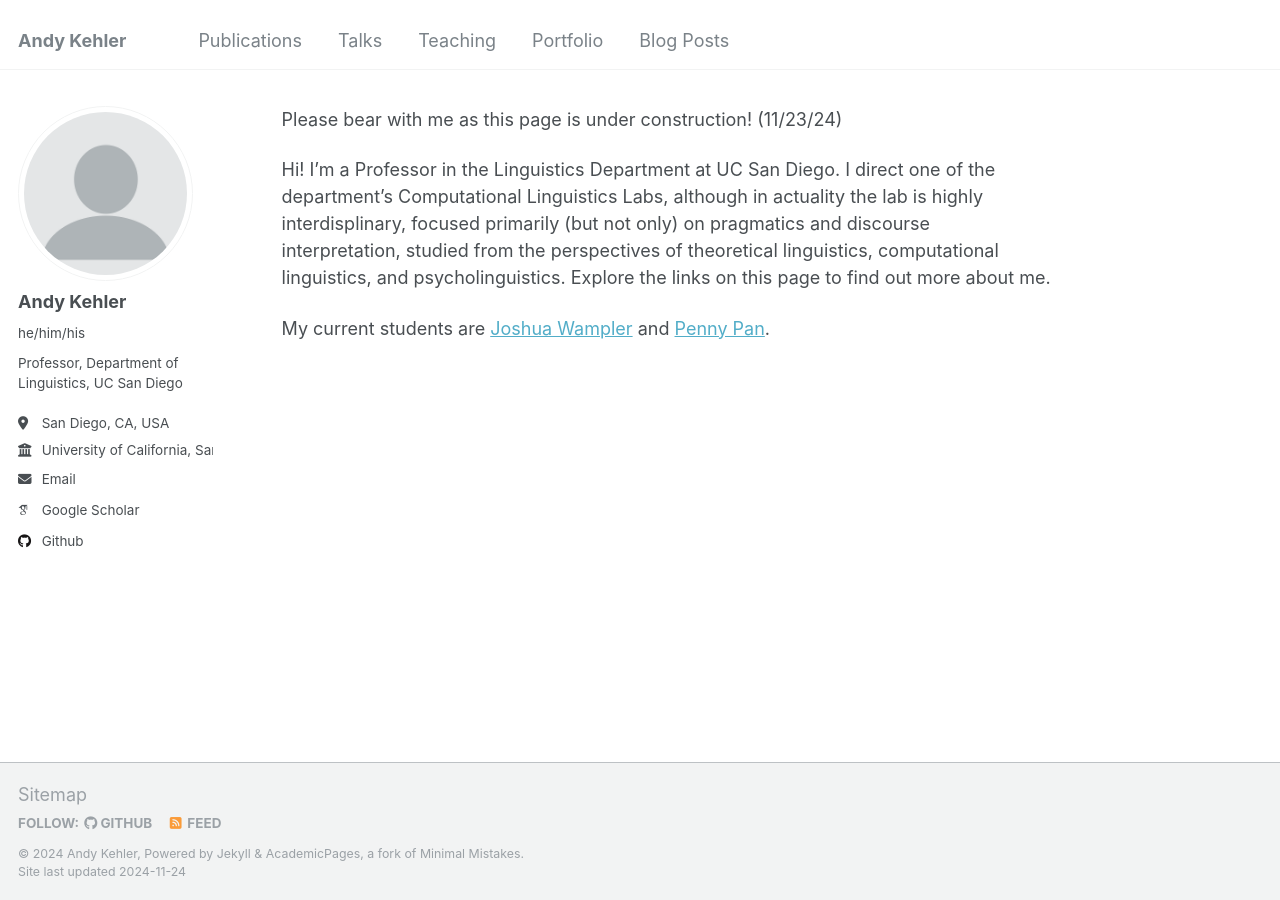
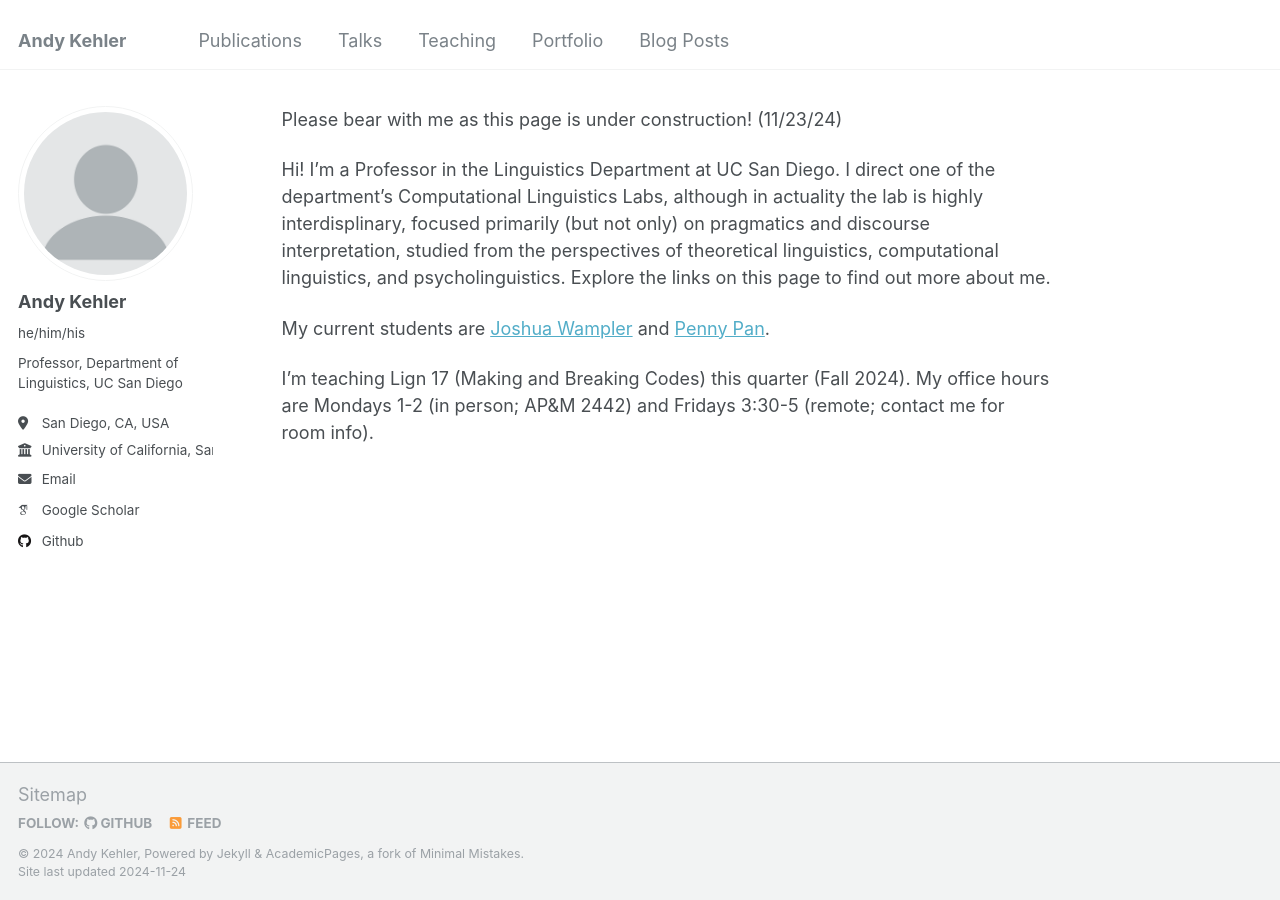
Before and after one commit to akehler/akehler.github.io, a Jekyll site: the page built from _pages/about.md, in a window 1280 px wide. Built offline with Jekyll 4.4.1, drawn with Linux system fonts in a browser that asks for light colours; some web fonts are replaced; our own code applies the rules of GitHub Pages for plain Markdown files.

Commit message:
Update about.md

```diff
--- a/_pages/about.md
+++ b/_pages/about.md
@@ -3,3 +3,5 @@ Please bear with me as this page is under construction! (11/23/24)
 Hi!  I'm a Professor in the Linguistics Department at UC San Diego.  I direct one of the department's Computational Linguistics Labs, although in actuality the lab is highly interdisplinary, focused primarily (but not only) on pragmatics and discourse interpretation, studied from the perspectives of theoretical linguistics, computational linguistics, and psycholinguistics. Explore the links on this page to find out more about me.
 
 My current students are <a HREF="https://sites.google.com/ucsd.edu/joshuawampler">Joshua Wampler</a> and <a href="https://pennydy.github.io/">Penny Pan</a>.
+
+I'm teaching Lign 17 (Making and Breaking Codes) this quarter (Fall 2024). My office hours are Mondays 1-2 (in person; AP&M 2442) and Fridays 3:30-5 (remote; contact me for room info).
```
